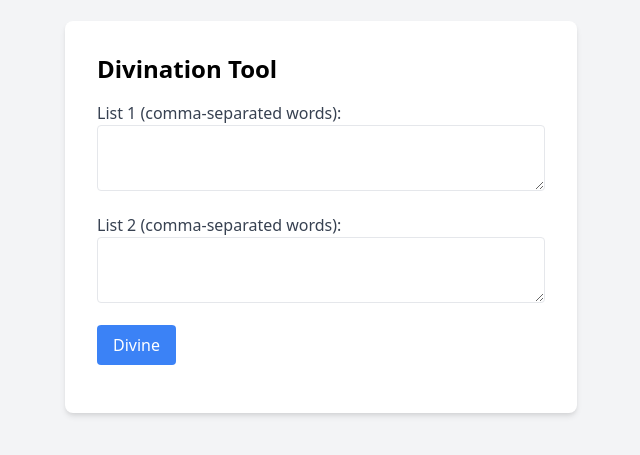
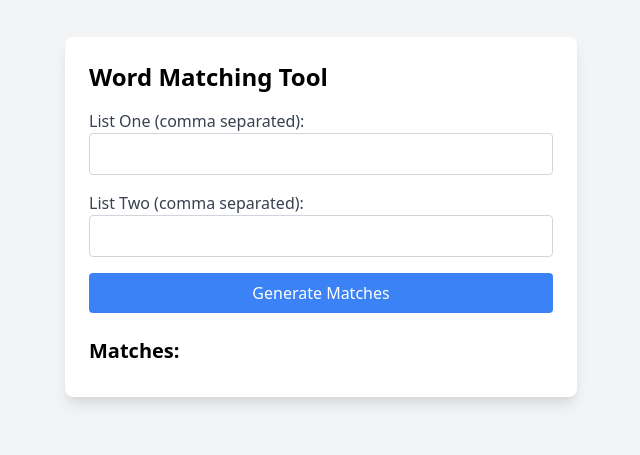
Before and after one commit to peterw712/divination, a plain HTML site: page index.html in a window 1280 px wide. Shown: the part 183-638 px from the top of the page, without its empty margins (319-959 px from the left). Drawn offline with nearby package versions, Linux system fonts and the light colour scheme.

Commit message:
Update index.html

```diff
--- a/index.html
+++ b/index.html
@@ -3,22 +3,27 @@
 <head>
   <meta charset="UTF-8">
   <meta name="viewport" content="width=device-width, initial-scale=1.0">
-    <title>Divination Tool</title>
+  <title>Word Matching Tool</title>
   <link href="https://cdn.jsdelivr.net/npm/tailwindcss@2.2.19/dist/tailwind.min.css" rel="stylesheet">
 </head>
-<body class="bg-gray-100 flex items-center justify-center h-screen">
-    <div class="bg-white p-8 rounded-lg shadow-md w-full max-w-lg">
-        <h1 class="text-2xl font-bold mb-4">Divination Tool</h1>
+<body class="bg-gray-100 flex items-center justify-center min-h-screen">
+  <div class="bg-white p-6 rounded-lg shadow-lg max-w-lg w-full">
+    <h1 class="text-2xl font-bold mb-4">Word Matching Tool</h1>
+    <form id="wordForm" class="space-y-4">
       <div>
-            <label for="list1" class="block text-gray-700">List 1 (comma-separated words):</label>
-            <textarea id="list1" class="w-full p-2 border rounded mb-4"></textarea>
+        <label for="listOne" class="block text-gray-700">List One (comma separated):</label>
+        <input type="text" id="listOne" class="w-full p-2 border border-gray-300 rounded" required>
       </div>
       <div>
-            <label for="list2" class="block text-gray-700">List 2 (comma-separated words):</label>
-            <textarea id="list2" class="w-full p-2 border rounded mb-4"></textarea>
+        <label for="listTwo" class="block text-gray-700">List Two (comma separated):</label>
+        <input type="text" id="listTwo" class="w-full p-2 border border-gray-300 rounded" required>
       </div>
-        <button id="divineButton" class="bg-blue-500 text-white px-4 py-2 rounded">Divine</button>
-        <div id="results" class="mt-4"></div>
+      <button type="submit" class="w-full bg-blue-500 text-white p-2 rounded">Generate Matches</button>
+    </form>
+    <div id="results" class="mt-6">
+      <h2 class="text-xl font-semibold mb-2">Matches:</h2>
+      <ul id="matchesList" class="list-disc list-inside"></ul>
+    </div>
   </div>
   <script src="script.js"></script>
 </body>
```
Lines whose indentation alone changed are shown as unchanged.
